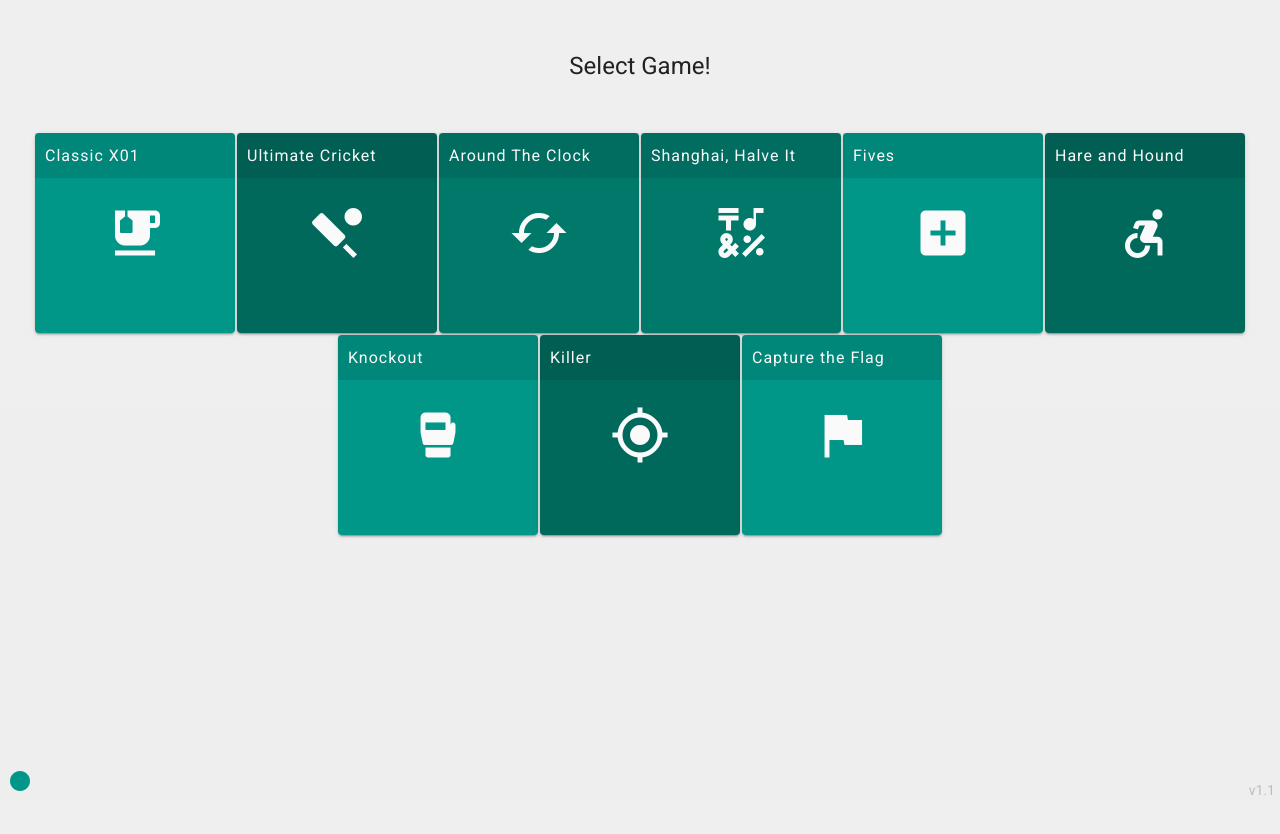
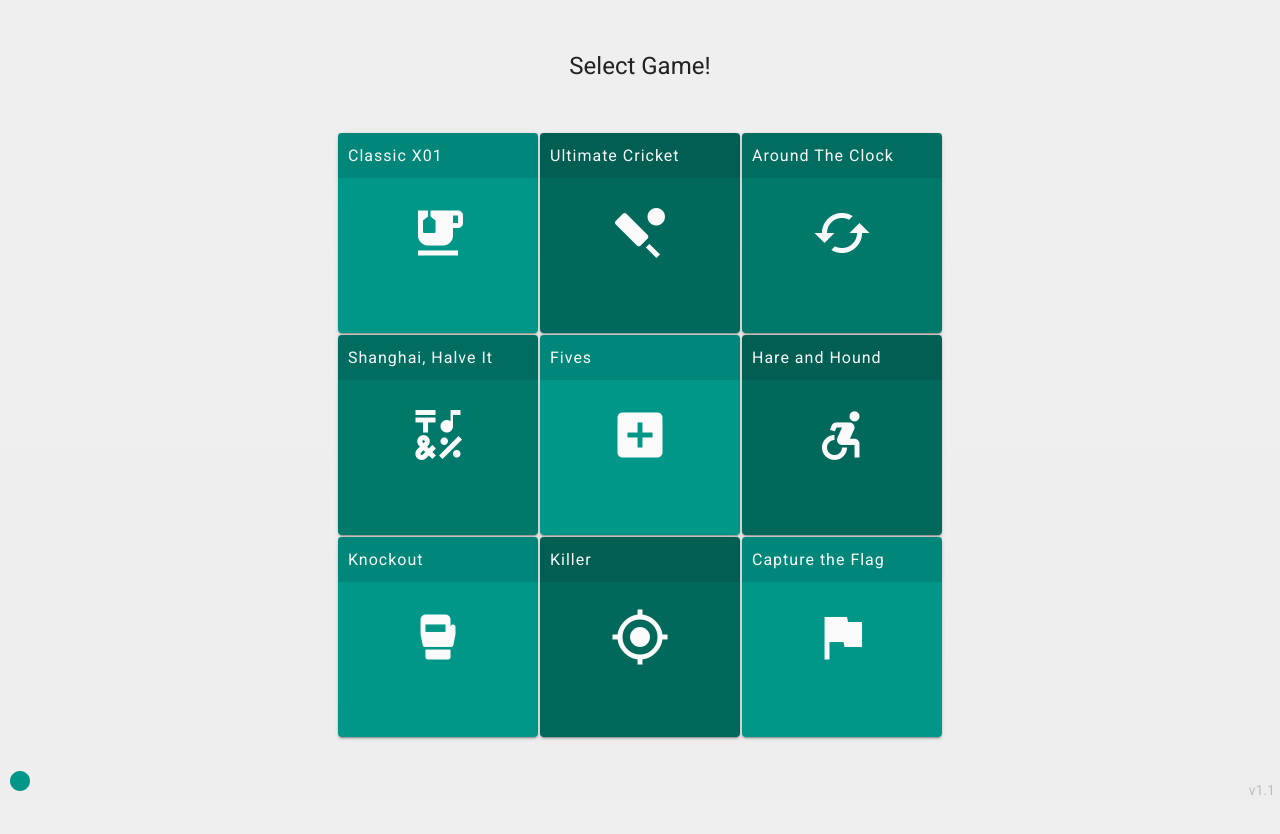
Before and after one commit to viktorhajer/darts-scoreboard-ng, an Angular app: page / in a window 1280 px wide. Shown: the top 834 px of the page. Built offline with nearby package versions, Linux system fonts and the light colour scheme.

Commit message:
Update Conqueror game mode

```diff
--- a/src/app/components/menu/menu.component.html
+++ b/src/app/components/menu/menu.component.html
@@ -2,10 +2,12 @@
   <h1>Select Game!</h1>
 </div>
 <div id="menu">
-  <button mat-raised-button *ngFor="let g of getGameList(); let i = index"
-          [routerLink]="['/' + g.path]" class="gameSelectBox {{'menu-button-'+i}}">
-    <mat-icon>{{g.data.icon}}</mat-icon>
-    <div class="title">{{g.data.name}}</div>
-  </button>
+  <div class="button-line" *ngFor="let k of [0,1,2]">
+    <button mat-raised-button *ngFor="let g of getGameList().slice(k*3,k*3 + 3); let i = index"
+                     [routerLink]="['/' + g.path]" class="gameSelectBox {{'menu-button-' + k + '' + i}}">
+      <mat-icon>{{g.data.icon}}</mat-icon>
+      <div class="title">{{g.data.name}}</div>
+    </button>
+  </div>
 </div>
 <div class="version">v1.1</div>
--- a/src/app/components/menu/menu.component.scss
+++ b/src/app/components/menu/menu.component.scss
@@ -4,10 +4,13 @@
 }
 #menu {
   width: 100vw;
-  display: flex;
-  flex-flow: row wrap;
-  align-items: center;
-  justify-content: center;
+
+  .button-line {
+    display: flex;
+    flex-flow: row wrap;
+    align-items: center;
+    justify-content: center;
+  }
 
   .gameSelectBox {
     margin: 1px;
--- a/src/app/conqueror/conqueror.component.html
+++ b/src/app/conqueror/conqueror.component.html
@@ -1,15 +1,22 @@
 <div id="playgroundContent">
 
   <app-settings *ngIf="settingsOpen" [title]="'Capture the Flag'" [playground]="playground"
-                [rules]="'...'">
+                [rules]="'Növekvő sorrendben jönnek a mezők, a játékosoknak el kell foglalni őket. Ez történhet úgy,' +
+                 ' hogy háromszor eltalálja a játékos vagy dob egyetlen dupla bullt. Ha a játékos elfoglalta a mezőt, ' +
+                  'akkor No score esetén 1 pontot kap, egyébként megkapja a mező értékét és megnyílik a következő mező.' +
+                   'A játék a bull mező elfoglalásáig tart. A végén az nyer, akinek a legtöbb pontja van. Döntetlen ' +
+                    'lehetséges.'">
 
 
     <button mat-raised-button class="button shortmedium" [color]="settings.style === 0 ? 'primary' : ''"
-            (click)="settings.randomCity()">City</button>
+            (click)="settings.randomCity()">City (5)
+    </button>
     <button mat-raised-button class="button shortmedium" [color]="settings.style === 1 ? 'primary' : ''"
-            (click)="settings.randomCountry()">Country</button>
+            (click)="settings.randomCountry()">Country (10)
+    </button>
     <button mat-raised-button class="button shortmedium" [color]="settings.style === 2 ? 'primary' : ''"
-            (click)="settings.randomContinent()">Continent</button>
+            (click)="settings.randomContinent()">Continent (20)
+    </button>
     <button mat-raised-button class="button shortmedium" [color]="settings.noScore?'primary':''"
             (click)="settings.toggleNoScore()">No score
     </button>
--- a/src/app/conqueror/conqueror.component.ts
+++ b/src/app/conqueror/conqueror.component.ts
@@ -30,6 +30,10 @@ export class ConquerorComponent extends Playground<ConquerorState> {
         player.score += this.settings.noScore ? 1 : score;
         this.game.actualFieldIndex++;
       }
+    } else if (fieldIndex === 20 && this.multiplier === 2) {
+      state.increaseFieldCount(this.settings.fields[this.game.actualFieldIndex], 3);
+      player.score += this.settings.noScore ? 1 : this.settings.fields[this.game.actualFieldIndex] + 1;
+      this.game.actualFieldIndex++;
     }
   }
 
@@ -71,7 +75,7 @@ export class ConquerorComponent extends Playground<ConquerorState> {
   }
 
   isFieldEnabled(fieldIndex: number): boolean {
-    return this.settings.fields.indexOf(fieldIndex) === this.game.actualFieldIndex;
+    return fieldIndex === 20 || this.settings.fields.indexOf(fieldIndex) === this.game.actualFieldIndex;
   }
 
   isPrimaryField(fieldIndex: number): boolean {
--- a/src/app/conqueror/models/conqueror.settings.model.ts
+++ b/src/app/conqueror/models/conqueror.settings.model.ts
@@ -3,14 +3,13 @@ import {FIELDS_COUNT} from '~models/playground.model';
 export class ConquerorSettings {
 
   fields: number[];
-  style = 1;
+  style: number;
   noScore = false;
 
   constructor() {
     this.fields = [];
     this.noScore = false;
-    this.style = 1;
-    this.randomCountry();
+    this.randomCity();
   }
 
   randomCity() {
@@ -54,6 +53,6 @@ export class ConquerorSettings {
         fields = [...fields.slice(0, random), ...fields.slice(random + 1)];
       }
     }
-    return randomFields;
+    return randomFields.sort((a, b) => Number(a) - Number(b));
   }
 }
--- a/src/styles/theming.scss
+++ b/src/styles/theming.scss
@@ -43,16 +43,16 @@ $basic: mat-palette($mat-grey);
         background: rgba(0, 0, 0, 0.1);
       }
     }
-    .menu-button-0 { background: mat-color($primary, 500) }
-    .menu-button-1 { background: mat-color($primary, 800) }
-    .menu-button-2 { background: mat-color($primary, 700) }
-    .menu-button-3 { background: mat-color($primary, 700) }
-    .menu-button-4 { background: mat-color($primary, 500) }
-    .menu-button-5 { background: mat-color($primary, 800) }
-    .menu-button-6 { background: mat-color($primary, 500) }
-    .menu-button-7 { background: mat-color($primary, 800) }
-    .menu-button-8 { background: mat-color($primary, 500) }
-    .menu-button-9 { background: mat-color($primary, 700) }
+    .menu-button-00 { background: mat-color($primary, 500) }
+    .menu-button-01 { background: mat-color($primary, 800) }
+    .menu-button-02 { background: mat-color($primary, 700) }
+    .menu-button-10 { background: mat-color($primary, 700) }
+    .menu-button-11 { background: mat-color($primary, 500) }
+    .menu-button-12 { background: mat-color($primary, 800) }
+    .menu-button-20 { background: mat-color($primary, 500) }
+    .menu-button-21 { background: mat-color($primary, 800) }
+    .menu-button-22 { background: mat-color($primary, 500) }
+    .menu-button-30 { background: mat-color($primary, 700) }
   }
 }
 
```
Also changed, not shown: 8 other files (tests, documents, lock files or other folders).
